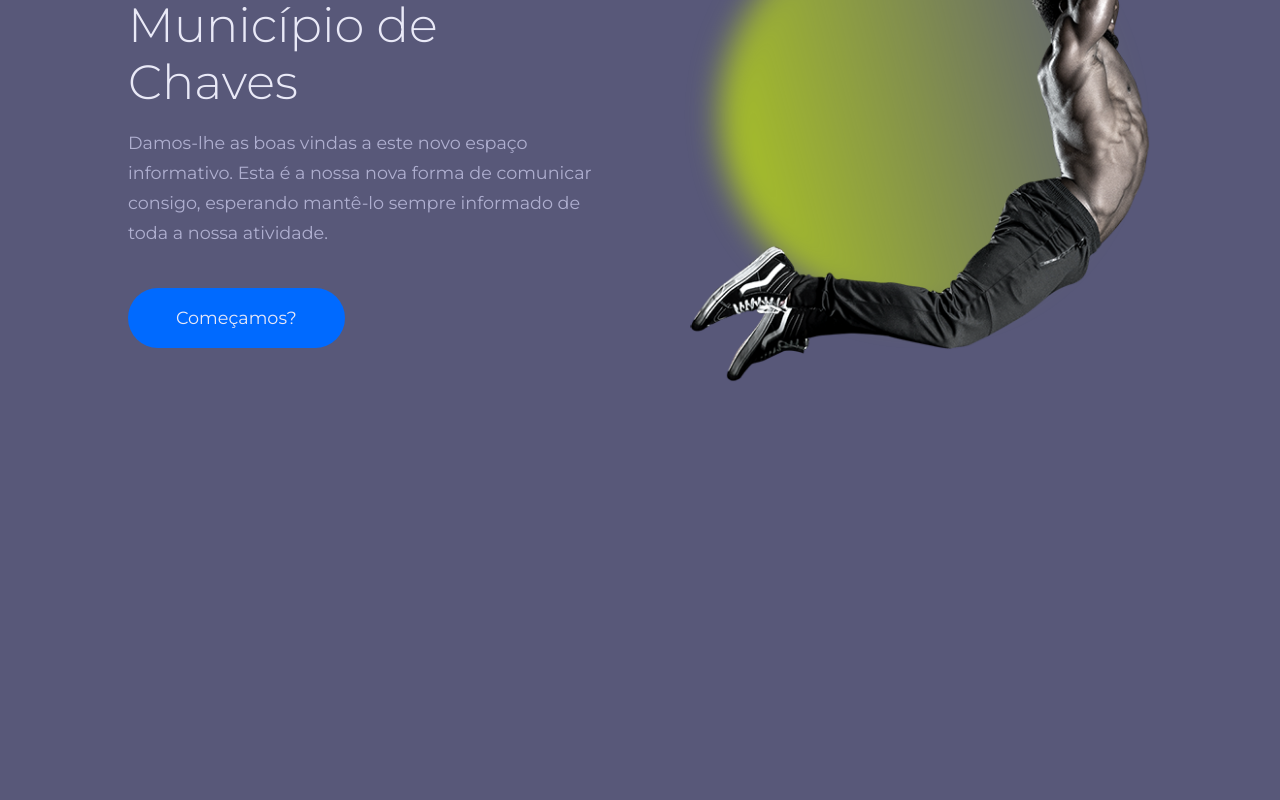
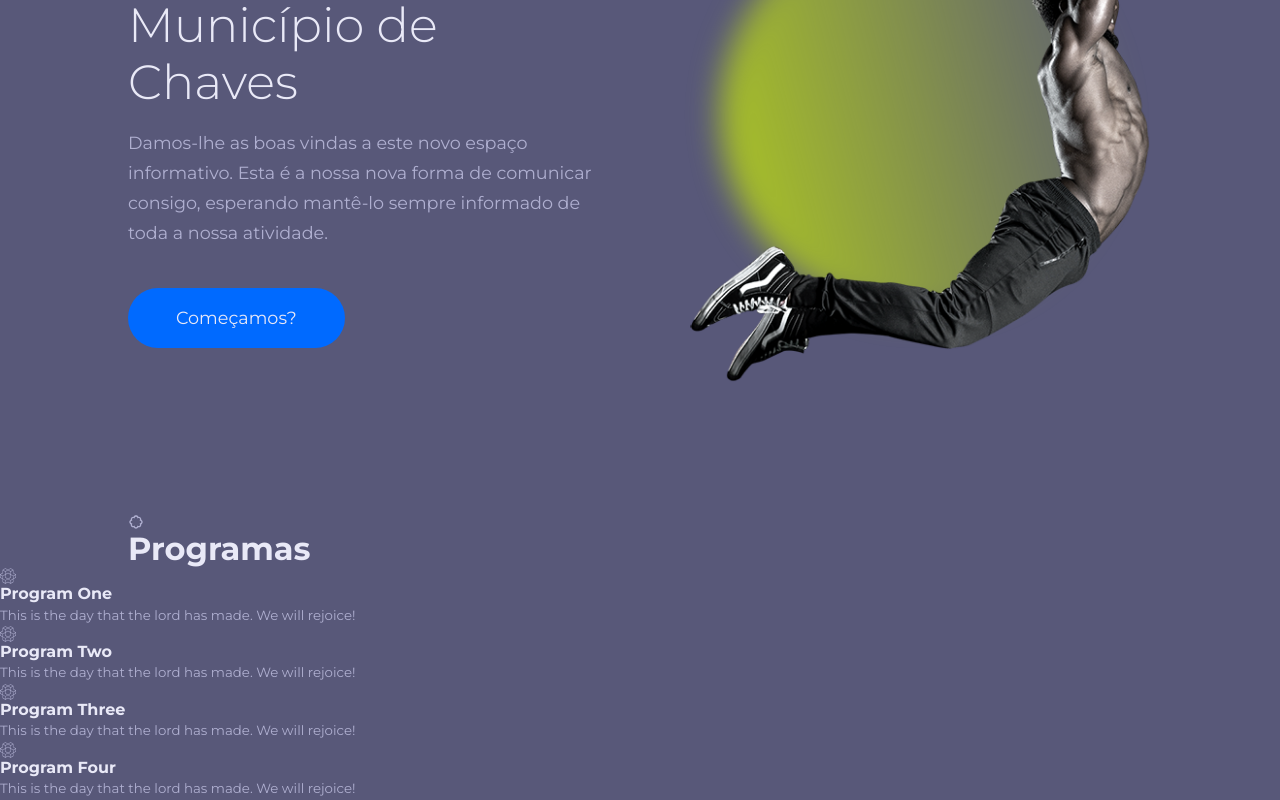
Before and after one commit to jcrr4220/gemc-web-v1, a React (Create React App) app: page / in a window 1280 px wide. Shown: the part 334-1134 px from the top of the page. Before the commit the page ends 848 px from the top, so only its background shows below. Built offline with nearby package versions, Linux system fonts and the light colour scheme.

Commit message:
Update 02/10/2022

```diff
--- /dev/null
+++ b/src/UI/Card.jsx
@@ -0,0 +1,10 @@
+
+const Card = ({className, children}) => {
+  return (
+    <article className={`card ${className}`}>
+        {children}
+    </article>
+  )
+}
+
+export default Card
--- a/src/components/Navbar.jsx
+++ b/src/components/Navbar.jsx
@@ -2,7 +2,7 @@ import { useState } from 'react'
 import {Link, NavLink} from 'react-router-dom'
 import Logo from '../images/logo.png'
 import {links} from '../data'
-import {GoThreeBars} from 'react-icons/go'
+import {FiMenu} from 'react-icons/fi'
 import {MdOutlineClose} from 'react-icons/md'
 import './navbar.css'
 
@@ -28,7 +28,7 @@ const Navbar = () => {
             </ul>
             <button className="nav__toggle-btn" onClick={() => setIsNavShowing(prev => !prev)}>
                 {
-                  isNavShowing ? <MdOutlineClose/> : <GoThreeBars/>
+                  isNavShowing ? <MdOutlineClose/> : <FiMenu/>
                 }
             </button>
         </div>
--- /dev/null
+++ b/src/components/Programs.jsx
@@ -0,0 +1,29 @@
+import {BiBadge} from 'react-icons/bi'
+import SectionHead from './SectionHead'
+import {programs} from '../data'
+import Card from '../UI/Card'
+
+const Programs = () => {
+  return (
+    <section className="programs">
+        <div className="container programs__container">
+            <SectionHead icon={<BiBadge/>} title="Programas"/>
+        </div>
+        <div className="programs__wrapper">
+            {
+                programs.map(({id, icon, title, info, path}) => {
+                    return (
+                        <Card className="programs__program" key={id}>
+                            <span>{icon}</span>
+                            <h4>{title}</h4>
+                            <small>{info}</small>
+                        </Card>
+                    )
+                })
+            }
+        </div>
+    </section>
+  )
+}
+
+export default Programs
--- /dev/null
+++ b/src/components/SectionHead.jsx
@@ -0,0 +1,11 @@
+
+const SectionHead = ({icon, title, className}) => {
+  return (
+    <div className={`section__head ${className}`}>
+        <span>{icon}</span>
+        <h2>{title}</h2>
+    </div>
+  )
+}
+
+export default SectionHead
--- a/src/pages/home/Home.jsx
+++ b/src/pages/home/Home.jsx
@@ -1,4 +1,5 @@
 import MainHeader from '../../components/MainHeader'
+import Programs from '../../components/Programs'
 
 import './home.css'
 
@@ -6,6 +7,7 @@ const Home = () => {
   return (
     <>
     <MainHeader/>
+    <Programs/>
     </>
   )
 }
--- a/src/pages/home/home.css
+++ b/src/pages/home/home.css
@@ -51,6 +51,5 @@
 }
 
 .main__header-image {
-    /* object-fit: cover; */
     position: relative;
 }
```
